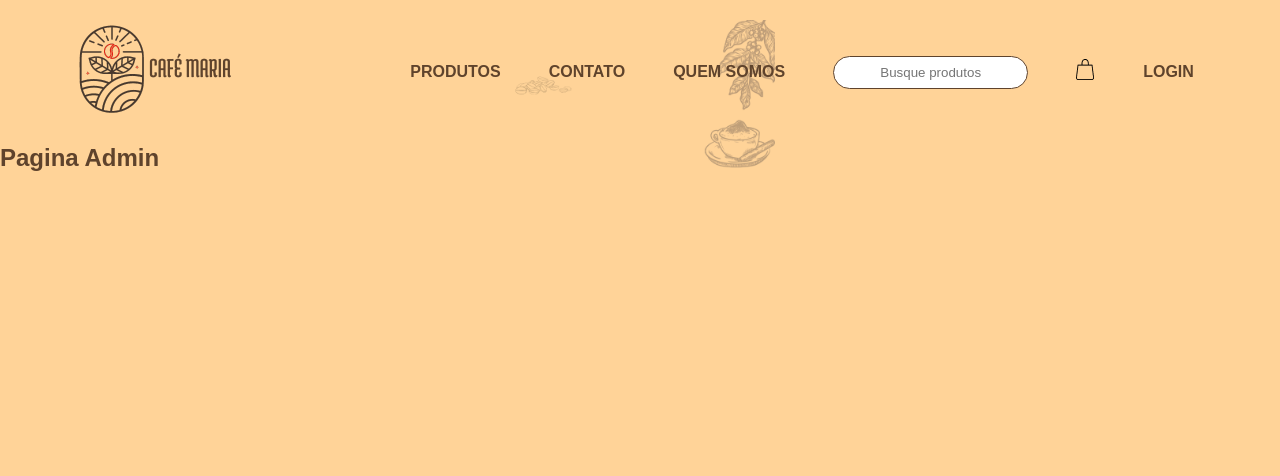
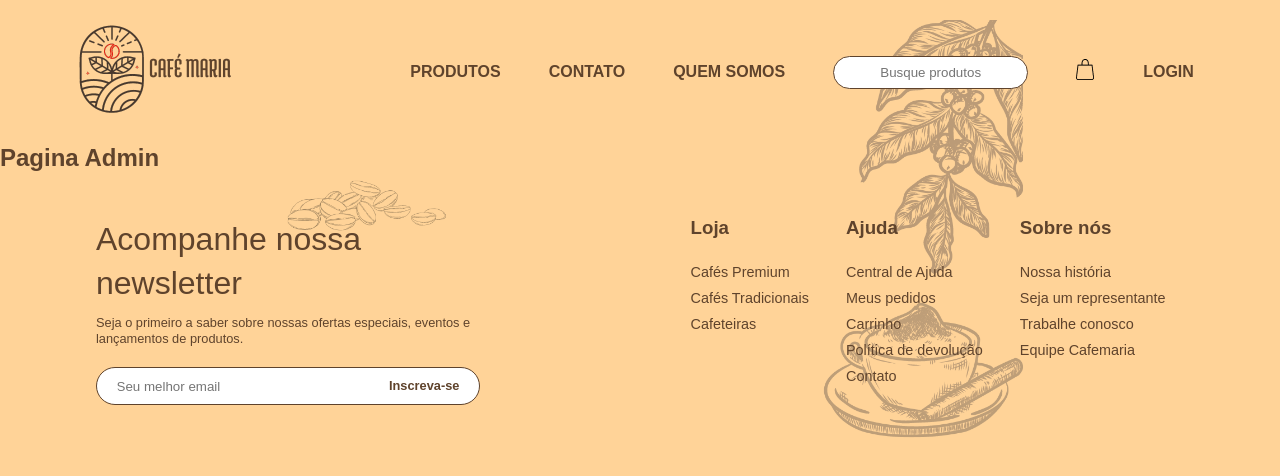
Before and after one commit to guipaterlini/Projeto-Cafemaria, a React (Create React App) app: page /admin in a window 1280 px wide. Shown: the top 476 px of the page. Built offline with nearby package versions, Linux system fonts and the light colour scheme.

Commit message:
Feature: adicionado Footer a pagina admin

```diff
--- a/src/pages/Admin/index.tsx
+++ b/src/pages/Admin/index.tsx
@@ -1,5 +1,6 @@
 import { useState } from "react";
 import Header from "../../components/Header";
+import { Footer } from "../../components/Footer";
 
 export default function CenterMode() {
   const [open, setOpen] = useState(false);
@@ -7,6 +8,7 @@ export default function CenterMode() {
     <div>
       <Header open={open} setOpen={setOpen} />
       <h2>Pagina Admin</h2>
+      <Footer />
     </div>
   );
 }
```
